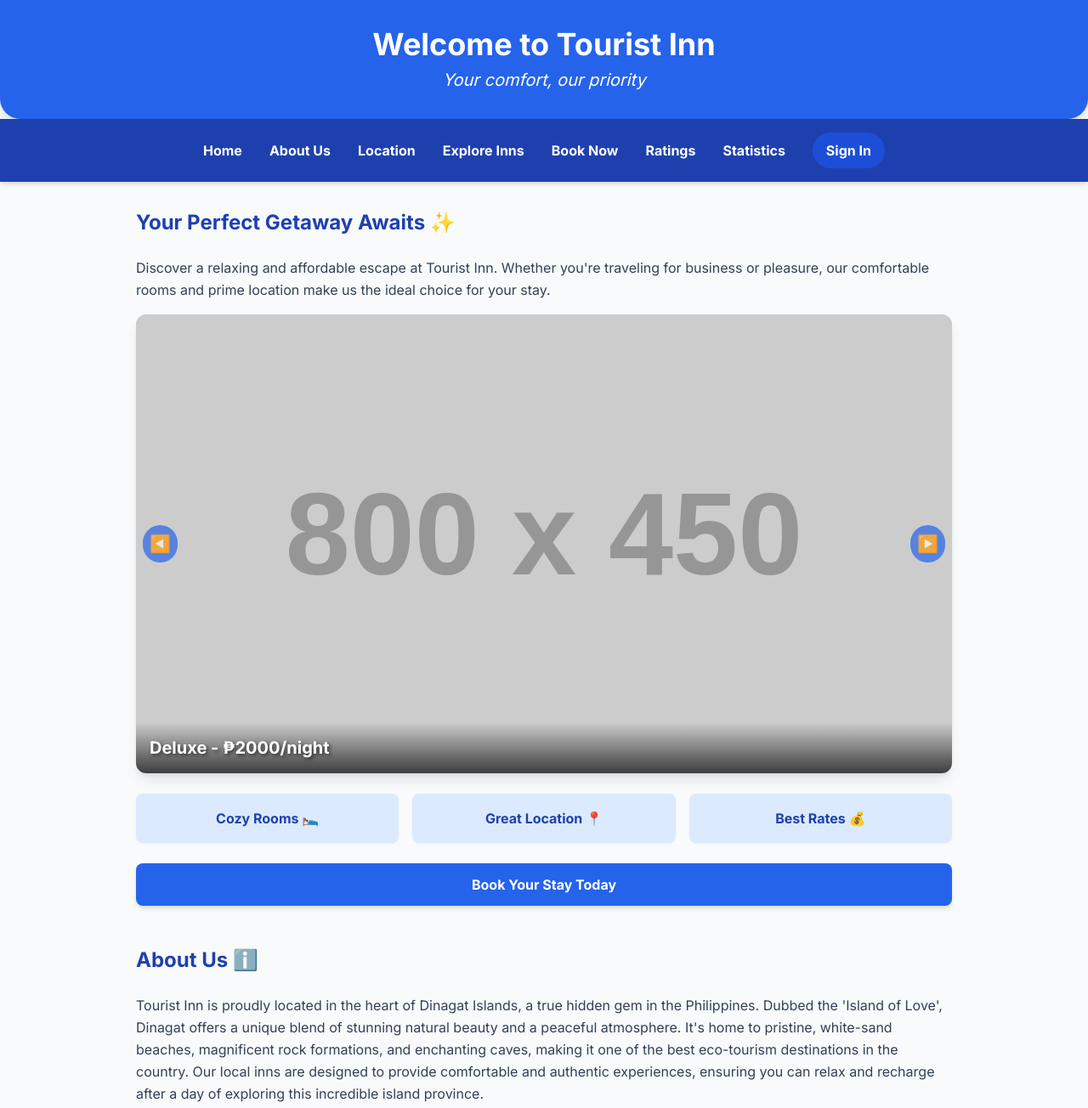
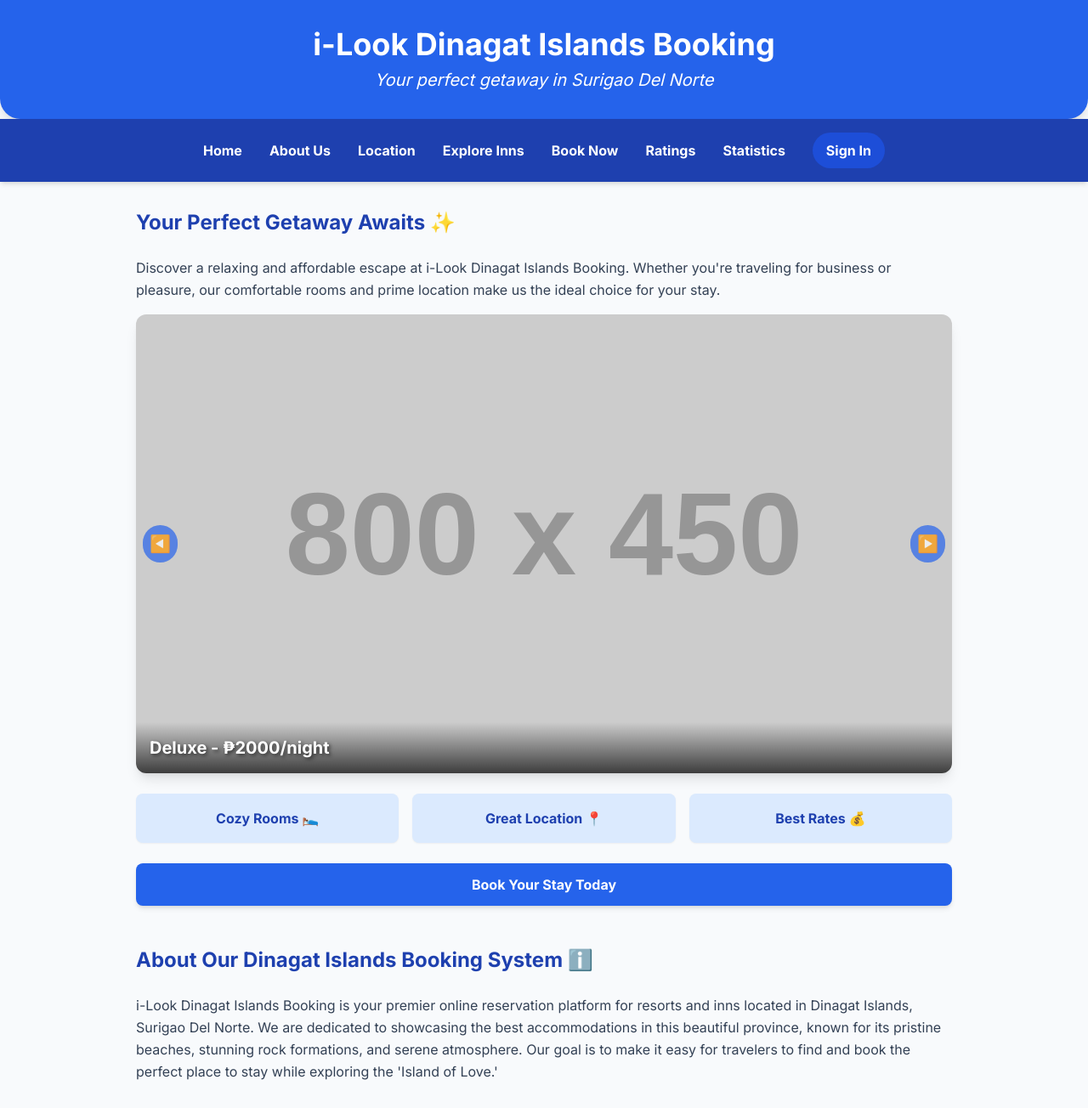
Before and after one commit to Hacksie-cyber/resort_and_inn_booking, a plain HTML site: page index.html in a window 1280 px wide. Shown: the top 1304 px of the page at 85% size. Drawn offline with nearby package versions, Linux system fonts and the light colour scheme; placeholder pictures from the web are drawn by us.

Commit message:
Update index.html

```diff
--- a/index.html
+++ b/index.html
@@ -4,7 +4,7 @@
 <head>
     <meta charset="UTF-8">
     <meta name="viewport" content="width=device-width, initial-scale=1.0">
-    <title>Tourist Inn</title>
+    <title>i-Look Dinagat Islands Booking</title>
     <!-- Use Tailwind CSS for a modern, responsive design -->
     <script src="https://cdn.tailwindcss.com"></script>
     <link rel="preconnect" href="https://fonts.googleapis.com">
@@ -81,8 +81,8 @@
     <!-- Header Section -->
     <header class="bg-blue-600 text-white py-8 px-8 rounded-b-3xl shadow-lg flex items-center justify-center relative">
         <div class="text-center">
-            <h1 class="text-4xl font-bold mb-2">Welcome to Tourist Inn</h1>
-            <p class="text-xl italic font-light">Your comfort, our priority</p>
+            <h1 class="text-4xl font-bold mb-2">i-Look Dinagat Islands Booking</h1>
+            <p class="text-xl italic font-light">Your perfect getaway in Surigao Del Norte</p>
         </div>
     </header>
 
@@ -119,7 +119,8 @@
         <div class="card" id="home">
             <h2 class="text-2xl font-bold mb-6 text-blue-800">Your Perfect Getaway Awaits ✨</h2>
             <p class="text-slate-700 mb-4">
-                Discover a relaxing and affordable escape at Tourist Inn. Whether you're traveling for business or
+                Discover a relaxing and affordable escape at i-Look Dinagat Islands Booking. Whether you're traveling for
+                business or
                 pleasure, our comfortable rooms and prime location make us the ideal choice for your stay.
             </p>
 
@@ -197,14 +198,13 @@
 
         <!-- About Us Card -->
         <div class="card" id="about">
-            <h2 class="text-2xl font-bold mb-6 text-blue-800">About Us ℹ️</h2>
+            <h2 class="text-2xl font-bold mb-6 text-blue-800">About Our Dinagat Islands Booking System ℹ️</h2>
             <p class="text-slate-700">
-                Tourist Inn is proudly located in the heart of Dinagat Islands, a true hidden gem in the Philippines.
-                Dubbed the 'Island of Love', Dinagat offers a unique blend of stunning natural beauty and a peaceful
-                atmosphere. It's home to pristine, white-sand beaches, magnificent rock formations, and enchanting
-                caves, making it one of the best eco-tourism destinations in the country. Our local inns are designed
-                to provide comfortable and authentic experiences, ensuring you can relax and recharge after a day of
-                exploring this incredible island province.
+                i-Look Dinagat Islands Booking is your premier online reservation platform for resorts and inns
+                located in Dinagat Islands, Surigao Del Norte. We are dedicated to showcasing the best accommodations
+                in this beautiful province, known for its pristine beaches, stunning rock formations, and serene
+                atmosphere. Our goal is to make it easy for travelers to find and book the perfect place to stay
+                while exploring the 'Island of Love.'
             </p>
         </div>
 
@@ -399,7 +399,7 @@
                                     viewBox="0 0 24 24" stroke="currentColor">
                                     <path stroke-linecap="round" stroke-linejoin="round" stroke-width="2"
                                         d="M8 7V3m8 4V3m-9 8h10M5 12h14a2 2 0 012 2v5a2 2 0 01-2 2H5a2 2 0 01-2-2v-5a2 2 0 012-2z" />
-                                </svg>Check-in Date</span>
+                            </svg>Check-in Date</span>
                         </label>
                         <input type="date" id="checkin" required
                             class="w-full p-3 border border-slate-300 rounded-lg focus:outline-none focus:ring-2 focus:ring-blue-500 transition-colors">
@@ -566,7 +566,7 @@
 
     <!-- Footer -->
     <footer class="bg-slate-800 text-white text-center py-6 mt-8">
-        <p>&copy; 2023 Tourist Inn. All Rights Reserved.</p>
+        <p>&copy; 2023 i-Look Dinagat Islands Booking. All Rights Reserved.</p>
     </footer>
 
     <script>
@@ -966,7 +966,7 @@
                 attribution: '&copy; <a href="https://www.openstreetmap.org/copyright">OpenStreetMap</a> contributors'
             }).addTo(map);
             marker = L.marker(dinagatCoords).addTo(map)
-                .bindPopup("<b>Tourist Inn</b><br>Dinagat Islands, Surigao del Norte").openPopup();
+                .bindPopup("<b>i-Look Dinagat Islands Booking</b><br>Dinagat Islands, Surigao del Norte").openPopup();
             document.getElementById('find-me-btn').addEventListener('click', () => {
                 if ("geolocation" in navigator) {
                     navigator.geolocation.getCurrentPosition(
```
